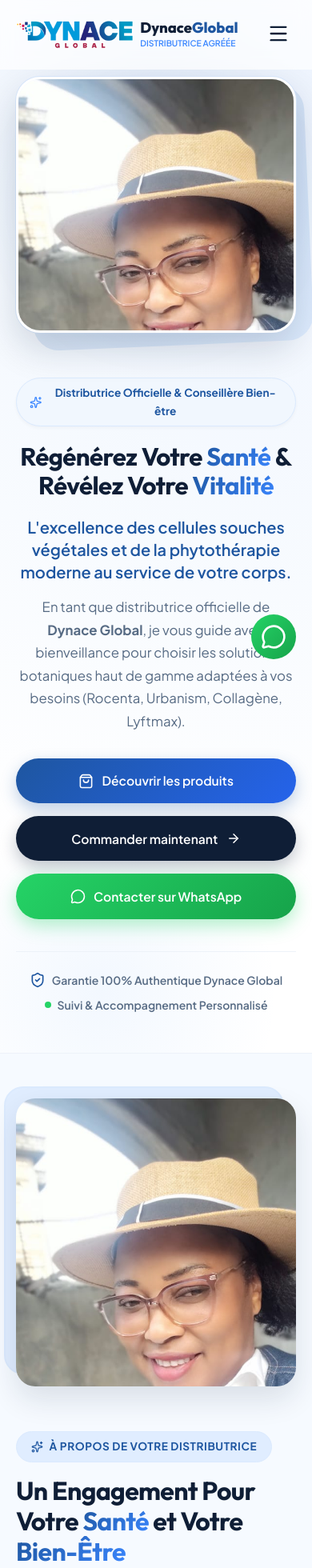
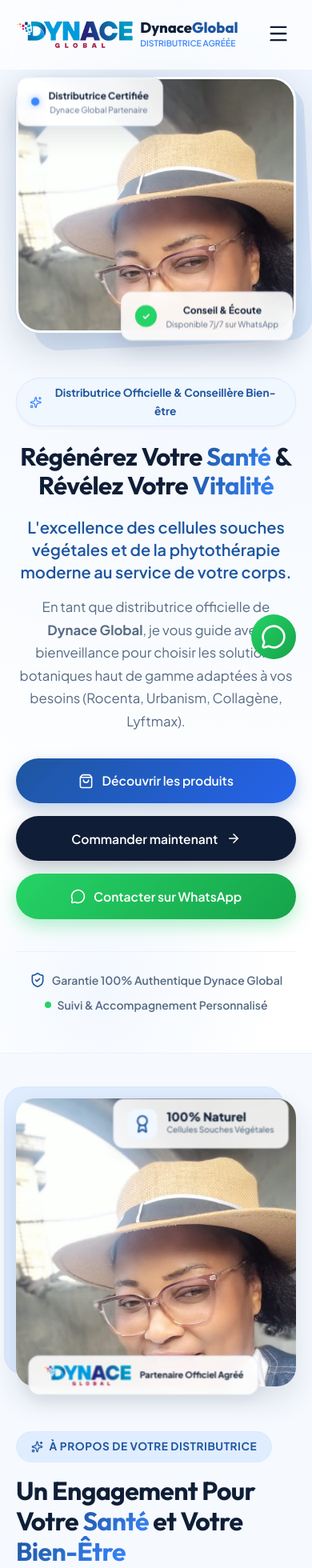
Before and after one commit to joumefio/profil-client1, a React (Vite) app: page / in a window 390 px wide. Shown: the top 1960 px of the page at 80% size. Built offline with nearby package versions, Linux system fonts and the light colour scheme.

Commit message:
fix: afficher les badges sur les photos (hero et about) en version mobile

```diff
--- a/src/components/sections/About.css
+++ b/src/components/sections/About.css
@@ -229,7 +229,19 @@
 
   .about-badge-experience,
   .about-partner-card {
-    display: none;
+    display: flex;
+    transform: scale(0.85);
+    z-index: 10;
+  }
+
+  .about-badge-experience {
+    top: -5px;
+    right: -10px;
+  }
+
+  .about-partner-card {
+    bottom: -15px;
+    left: -10px;
   }
 
   .about-photo {
--- a/src/components/sections/Hero.css
+++ b/src/components/sections/Hero.css
@@ -330,7 +330,18 @@
   }
 
   .floating-badge {
-    display: none; /* Simplifier sur très petits écrans */
+    display: flex;
+    transform: scale(0.85);
+  }
+
+  .badge-top {
+    top: -5px;
+    left: -15px;
+  }
+
+  .badge-bottom {
+    bottom: -15px;
+    right: -15px;
   }
 
   .hero-photo {
```
